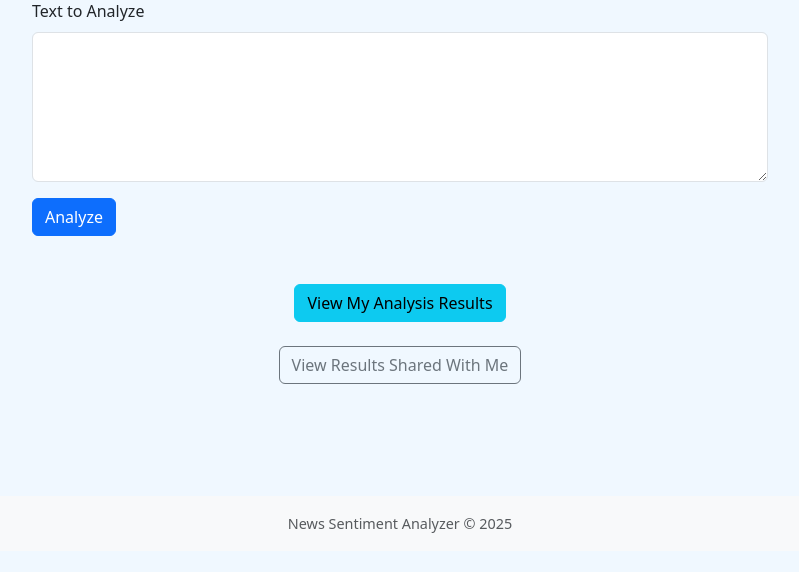
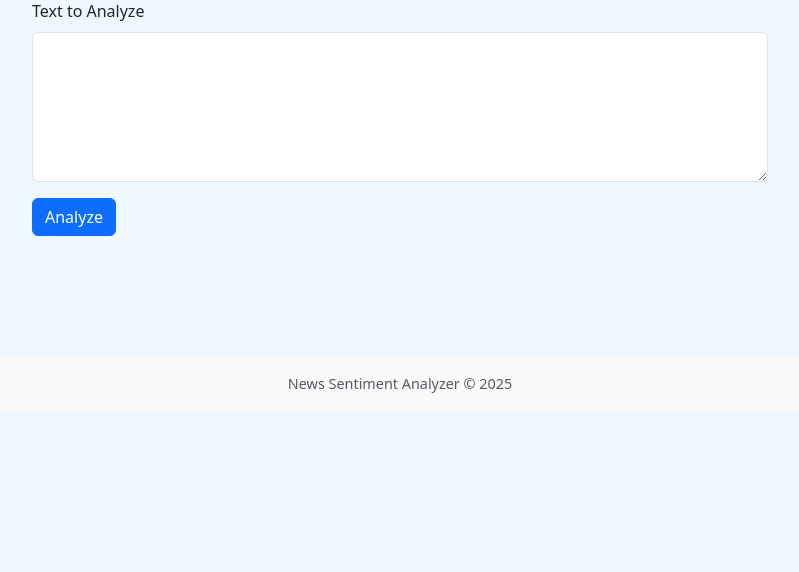
Before and after one commit to xdifu/cits5505-masters-group37, a Flask app: page /analyze in a window 1280 px wide. Shown: the part 213-785 px from the top of the page, without its empty margins (240-1039 px from the left). Run offline with Flask 3, Linux system fonts and the light colour scheme; the visitor is signed in with stand-in values (Sample User, id 1); some libraries are stand-ins or nearby versions.

Commit message:
Remove links for viewing user's own analysis results and shared results from the analyze page

```diff
--- a/app/templates/analyze.html
+++ b/app/templates/analyze.html
@@ -47,18 +47,4 @@
 
     </div>
 </div>
-
-<!-- Link to view user's own results -->
-<div class="row mt-4">
-    <div class="col-md-8 offset-md-2 text-center">
-        <p><a href="{{ url_for('main.results') }}" class="btn btn-info">View My Analysis Results</a></p>
-    </div>
-</div>
-
-<!-- Link to view results shared with the user -->
-<div class="row mt-2">
-    <div class="col-md-8 offset-md-2 text-center">
-        <p><a href="{{ url_for('main.shared_with_me') }}" class="btn btn-outline-secondary">View Results Shared With Me</a></p>
-    </div>
-</div>
 {% endblock %}
```
